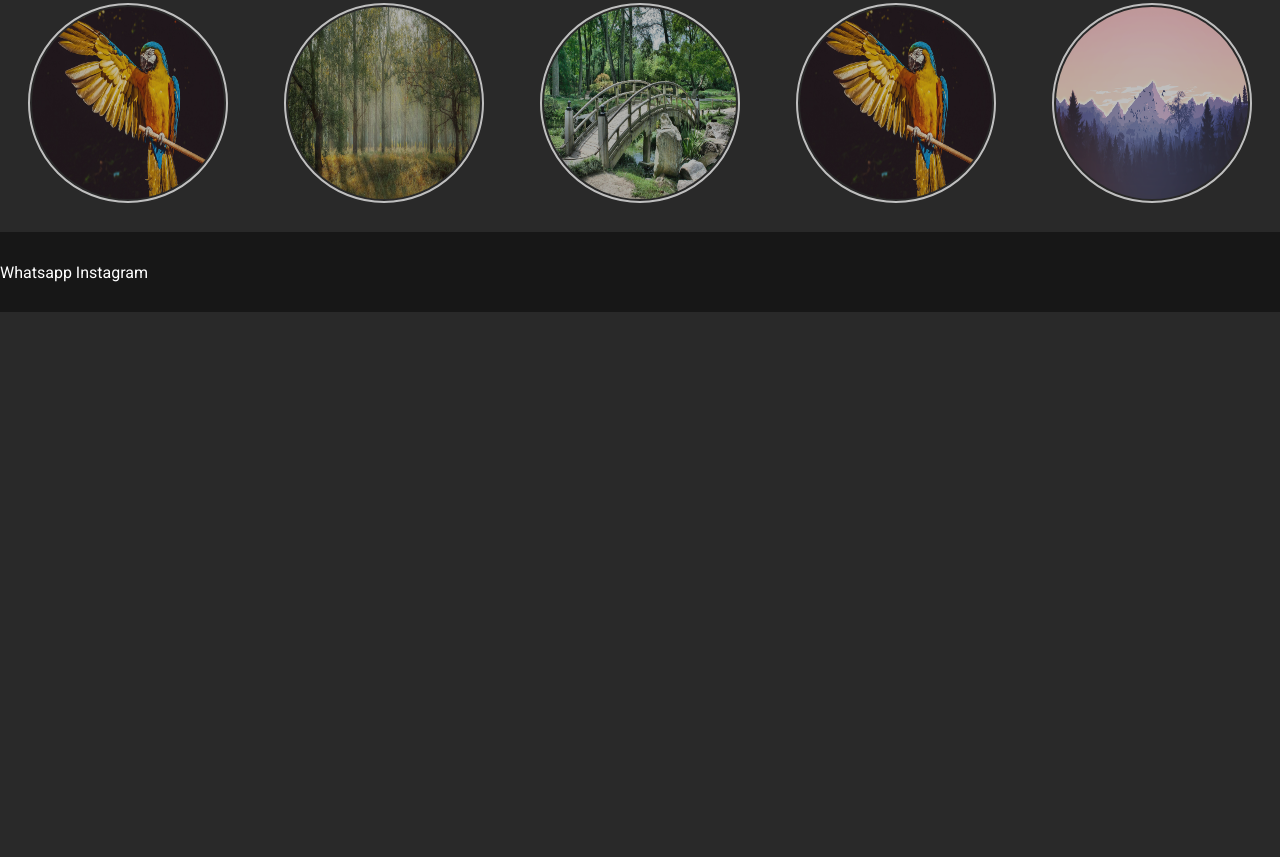
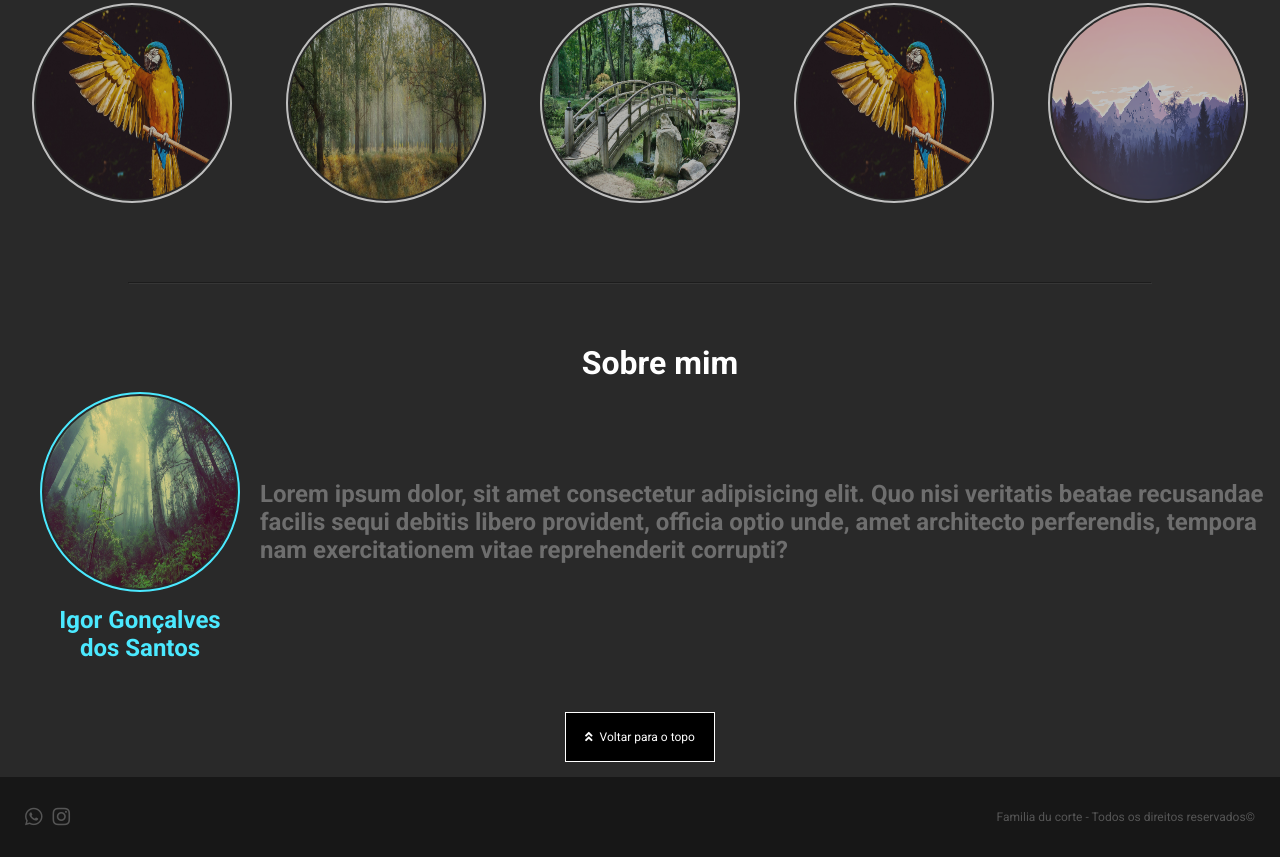
Before and after one commit to nicolaswalcker/familia-du-corte, a plain HTML site: page index.html in a window 1280 px wide. Shown: the part 887-1744 px from the top of the page. Before the commit the page ends 1199 px from the top, so only its background shows below. Drawn offline with Linux system fonts and the light colour scheme.

Commit message:
Initial commit

```diff
--- a/index.html
+++ b/index.html
@@ -4,22 +4,24 @@
     <meta charset="UTF-8">
     <meta name="viewport" content="width=device-width, initial-scale=1.0">
     <title>Família du Corte | Home</title>
+
     <!--Fontes-->
     <link rel="preconnect" href="https://fonts.gstatic.com">
     <link href="https://fonts.googleapis.com/css2?family=Roboto:wght@400;700&display=swap" rel="stylesheet">
     <!--Estilos css-->
     <link rel="stylesheet" href="styles/style_inicio.css">
     <link rel="stylesheet" href="styles/style_works.css">
+    <link rel="stylesheet" href="styles/style_sobre_mim.css">
 
 </head>
 <body>
     <header class="cabecalho">
-        <h1 id="logo">LOGO</h1>
+        <img src="img/logo-familia-du-corte.png" alt="Logo Familia du Corte" id="logo">
         <nav class="botoes-navegar">
             <ul>
-                <li><a href="#inicio">Início</a></li>
+                <li><a href="#logo">Início</a></li>
                 <li><a href="#meus-trabalhos">Meus trabalhos</a></li>
-                <li><a href="#">Sobre mim</a></li>
+                <li><a href="#sobre-mim">Sobre mim</a></li>
             </ul>
         <nav/>
     </header>
@@ -37,7 +39,6 @@
             </div>
         </div>
         <hr>
-
         <div id="meus-trabalhos">
             <h2 class="title">Conheça alguns dos meus trabalhos!</h2>
             <div class="images">
@@ -53,14 +54,32 @@
                 <a href="img/img3.png" target="_blank"><img src="img/img3.png" alt="Imagem corte de cabelo" class="photos"></a>
             </div>
         </div>
+        <hr>
+        <div id="sobre-mim">
+            <h2 class="title">Sobre mim</h2>
+            <div class="informacoes">
+                <div class="foto-nome">
+                    <img src="img/img1.jpg" alt="Minha Imagem" class="perfil">
+                    <h2 class="nome">Igor Gonçalves dos Santos</h2>
+                </div>
+                <p class="informations">Lorem ipsum dolor, sit amet consectetur adipisicing elit. Quo nisi veritatis beatae recusandae facilis sequi debitis libero provident, officia optio unde, amet architecto perferendis, tempora nam exercitationem vitae reprehenderit corrupti?<p>
+            </div>
+        </div>
+        <a href="#logo" id="subir"><i class="fas fa-angle-double-up"></i>  Voltar para o topo</a>
     </main>
 
     <footer class="rodape">
-        <div class="botoes_contato">
-            <a href="#">Whatsapp</a>
-            <a href="#">Instagram</a>
+        <div class="botoes-contato">
+            <div class="contato">
+                <a href="https://api.whatsapp.com/send?l=pt_BR&phone=+552799965-6138" target="_blank"><i class="fab fa-whatsapp"></i></a>
+            </div>
+            <div class="contato">
+                <a href="https://www.instagram.com/familia.ducorte/" target="_blank"> <i class="fab fa-instagram"></i></a>
+            </div>
         </div>
+        <p>Familia du corte - Todos os direitos reservados©</p>
     </footer>
 </body>
+<link rel="stylesheet" href="https://use.fontawesome.com/releases/v5.15.1/css/all.css" integrity="sha384-vp86vTRFVJgpjF9jiIGPEEqYqlDwgyBgEF109VFjmqGmIY/Y4HV4d3Gp2irVfcrp" crossorigin="anonymous">
 <script type="text/javascript" src="js/countdown.js"></script>
 </html>
--- a/styles/style_inicio.css
+++ b/styles/style_inicio.css
@@ -1,17 +1,26 @@
 *{
     text-decoration: none;
     margin: 0;
+    padding: 0;
     list-style-type: none;
     box-sizing: border-box;
     font-family: 'Roboto', sans-serif;
+
 }
-a{
-    color: white;
+
+#logo{
+    width: 7%;
+    margin-top: 5px;
+    margin-left: 14px;
 }
 
 body{
-    width: 100%;
+
     background: #292929;
+    display: flex;
+    flex-direction: column;
+    align-items: center;
+    justify-content: center;
 }
 
 main{
@@ -34,9 +43,11 @@ main{
 
 }
 
-
 .logo{
     margin-left: 15px;
+    color: white;
+}
+.cabecalho .botoes-navegar a{
     color: white;
 }
 
@@ -45,8 +56,8 @@ main{
     font-weight: normal;
     font-size: 20px;
     line-height: 28px;
-    color: white;
     transition: .2s ease all;
+    margin-right: 15px;
 }
 
 .botoes-navegar li{
@@ -134,3 +145,34 @@ hr{
     height: 80px;
     width: 100%;
 }
+.botoes-contato{
+    display: flex;
+    align-items: center;
+    justify-content: space-between;
+    margin-left: 25px;
+}
+
+.botoes-contato .contato a{
+    color: #555555;
+    transition: all .2s;
+}
+.botoes-contato .contato a:hover{
+    color: #bdbdbd;
+    transition: all .2s;
+}
+
+.botoes-contato .contato{
+    display: flex;
+    flex-direction: column;
+    align-items: center;
+    justify-content: center;
+    margin-right: 10px;
+    font-size: 20px;
+}
+
+.rodape p{
+    color: #555555;
+    font-size: 12px;
+    margin-right: 25px;
+
+}
--- /dev/null
+++ b/styles/style_sobre_mim.css
@@ -0,0 +1,65 @@
+#sobre-mim{
+    display: flex;
+    flex-direction: column;
+    align-items: center;
+    justify-content: center;
+    margin-left: 40px;
+
+}
+
+#sobre-mim .informacoes{
+    display: flex;
+    align-items: center;
+    justify-content: space-between;
+}
+
+#sobre-mim .informacoes .perfil{
+    width: 200px;
+    height: 200px;
+    border: 2px solid #4BE9FF;
+    border-radius: 50%;
+    padding: 2px;
+}
+
+#sobre-mim .informacoes .nome{
+    color: #4BE9FF;
+    text-align: center;
+    margin-top: 10px;
+    margin-bottom: 50px;
+
+}
+
+#sobre-mim .informacoes .informations {
+    color: #6E6E6E;
+    font-size: 24px;
+    font-weight: 600;
+    margin-left: 20px;
+    margin-bottom: 60px;
+}
+
+#subir{
+    display: flex;
+    align-items: center;
+    justify-content: center;
+    width: 150px;
+    height: 50px;
+    background: rgb(0, 0, 0);
+    border: 1px solid rgb(255, 255, 255);
+    font-size: 12px;
+    color: white;
+    padding: 5px;
+    margin-bottom: 15px;
+    transition: all .2s;
+}
+
+#subir:hover{
+    background: white;
+    border: 1px solid rgb(0, 0, 0);
+    color: black;
+    transition: all .2s;
+}
+
+
+#subir i{
+    margin-right: 7px;
+}
--- a/styles/style_works.css
+++ b/styles/style_works.css
@@ -1,8 +1,9 @@
-*{
-    box-sizing: border-box
+#meus-trabalhos{
+    margin-left: 5px;
+    margin-right: 5px;
 }
+
 .images{
-
     display: flex;
     flex-direction: row;
     align-items: center;
@@ -10,7 +11,7 @@
     flex-wrap: wrap;
 }
 
-#meus-trabalhos .title{
+.title{
     font-size: 32px;
     margin: 10px;
     text-align: center;
@@ -20,7 +21,6 @@
 #meus-trabalhos a{
     border-radius: 50%;
     cursor: default;
-
 }
 
 .photos{
@@ -30,8 +30,6 @@
     border: 2px solid white;
     margin: 25px;
     opacity: 70%;
-    -moz-transition: all .2s;
-    -webkit-transition: all .2s;
     transition: all .2s;
     padding: 2px;
     overflow: hidden;
```
Also changed, not shown: img/logo-familia-du-corte.png (added).
